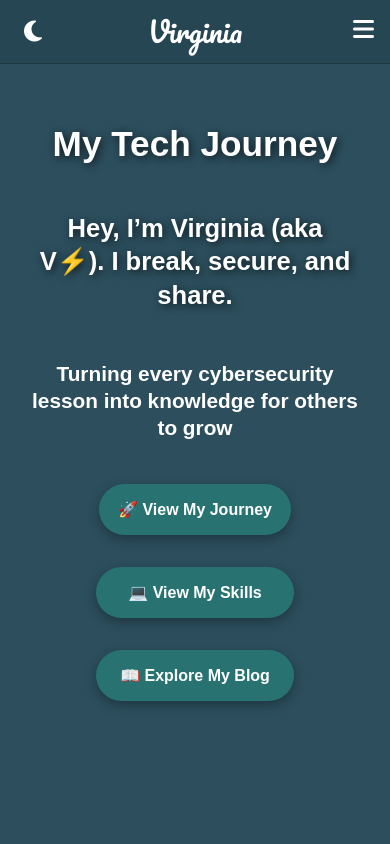
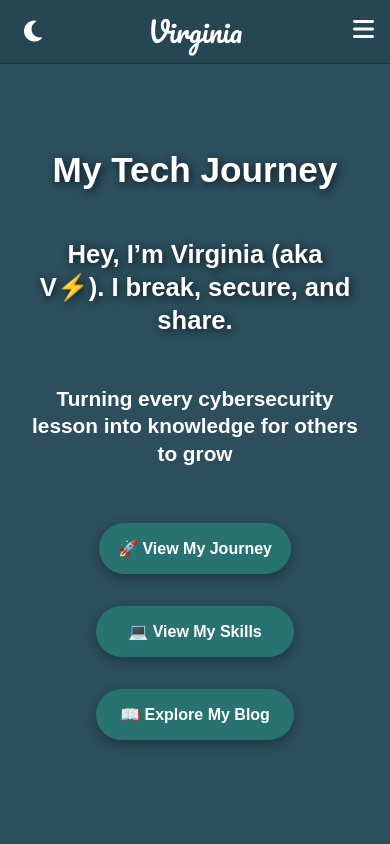
Before and after one commit to vnelai/vn-portfolio, a React (Vite) app: page /about-me in a window 390 px wide. Shown: the top 844 px of the page. Built offline with nearby package versions, Linux system fonts and the light colour scheme.

Commit message:
fix(hero-about): adjust margin for better layout on mobile

```diff
--- a/src/components/about-components/hero-about/HeroAbout.css
+++ b/src/components/about-components/hero-about/HeroAbout.css
@@ -110,7 +110,7 @@ a.cta-button-about.connect {
     flex-direction: center;
     gap: 1.5rem;
     align-items: center;
-    margin-top: 2.2rem;
+    margin-bottom: -1rem;
   }
 
   .cta-button-about,
```
